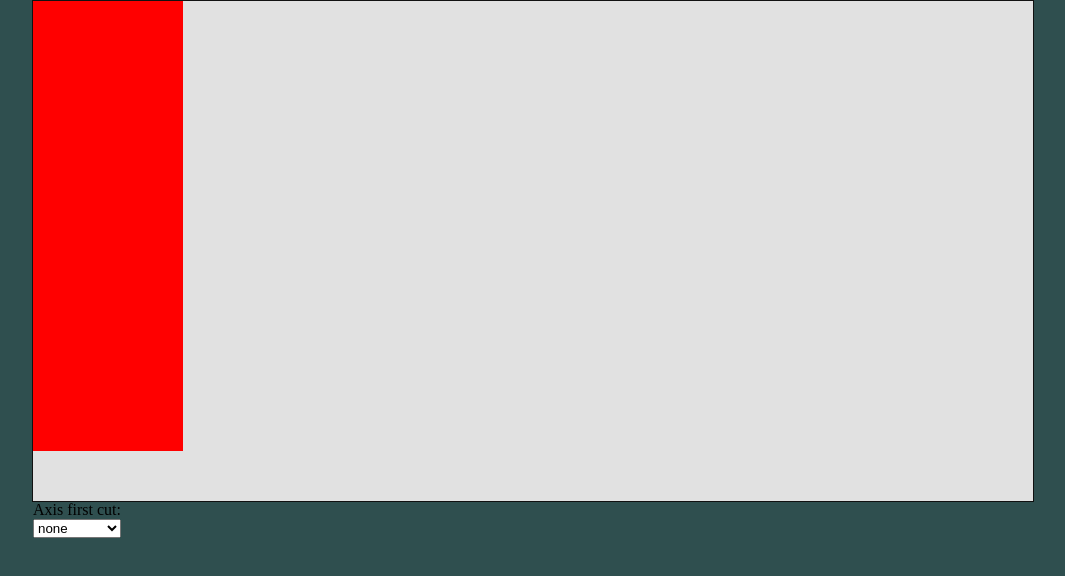
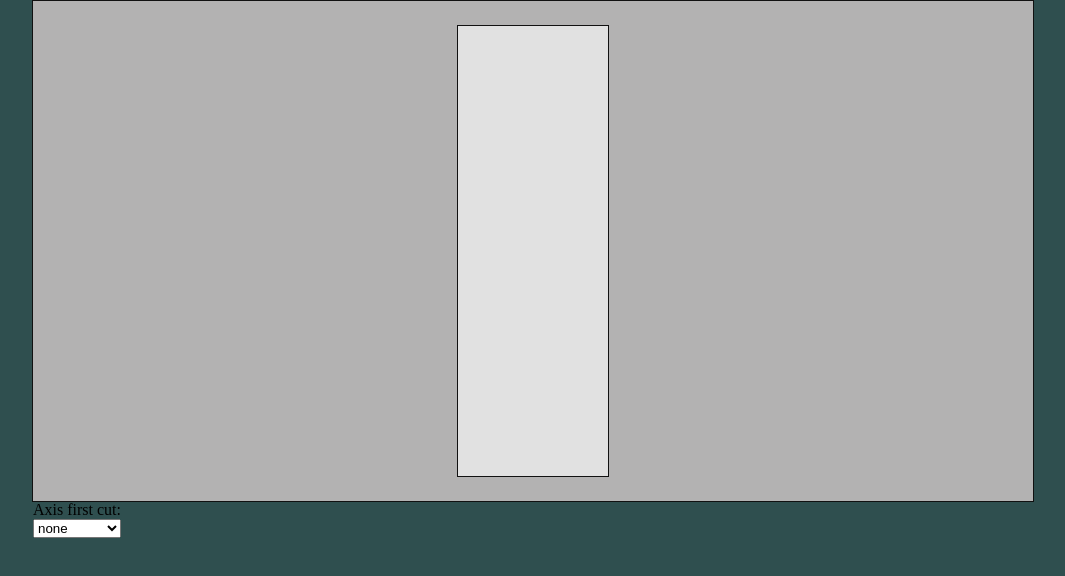
Before and after one commit to igorishere/managercuttingsimulator, a React (Create React App) app: page / in a window 1280 px wide. Shown: the top 576 px of the page, without its empty margins (107-1172 px from the left). Built offline with nearby package versions, Linux system fonts and the light colour scheme.

Commit message:
Feat: Draw board by millimeters

```diff
--- a/src/components/App.css
+++ b/src/components/App.css
@@ -4,16 +4,21 @@
     margin: 0 auto;
 
     border: 1px solid #111111;
-    background-color: #e1e1e1;
+    background-color: #b3b2b2;
 }
 
 #canvasWrapper{
     width: 100%;
     height: 100%;
+
+    display: flex;
+    align-items: center;
+    justify-content: center;
 }
 
 #canvas{
-    background-color: red;
+    background-color: #e1e1e1;
+    border: 1px solid #111111;
 }
 
 .boardFooter{
```
Also changed, not shown: src/common/Utils.tsx (added, +11 -0 lines).
